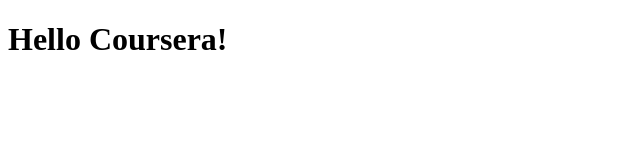
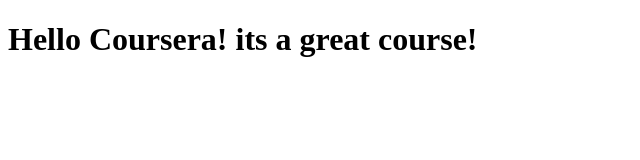
Before and after one commit to Naffbel/coursera-test1, a plain HTML site: page site/index.html in a window 1280 px wide. Shown: the whole page, without its empty margins (0-640 px from the left). Drawn offline with Linux system fonts and the light colour scheme.

Commit message:
small addition to our page content.

```diff
--- a/site/index.html
+++ b/site/index.html
@@ -6,6 +6,6 @@
 	<title>Hello Coursera</title>
 </head>
 <body>
-<h1>Hello Coursera!</h1>
+<h1>Hello Coursera! its a great course!</h1>
 </body>
 </html>
```
